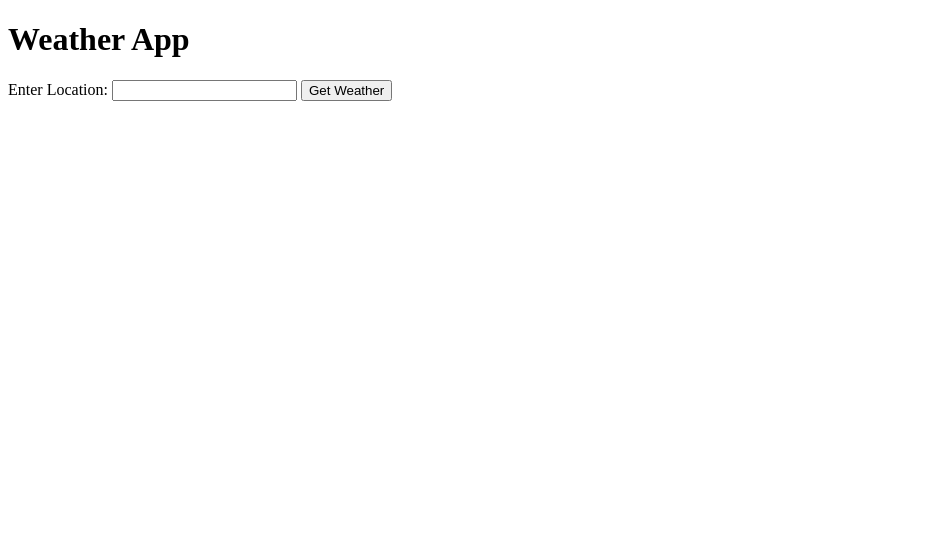
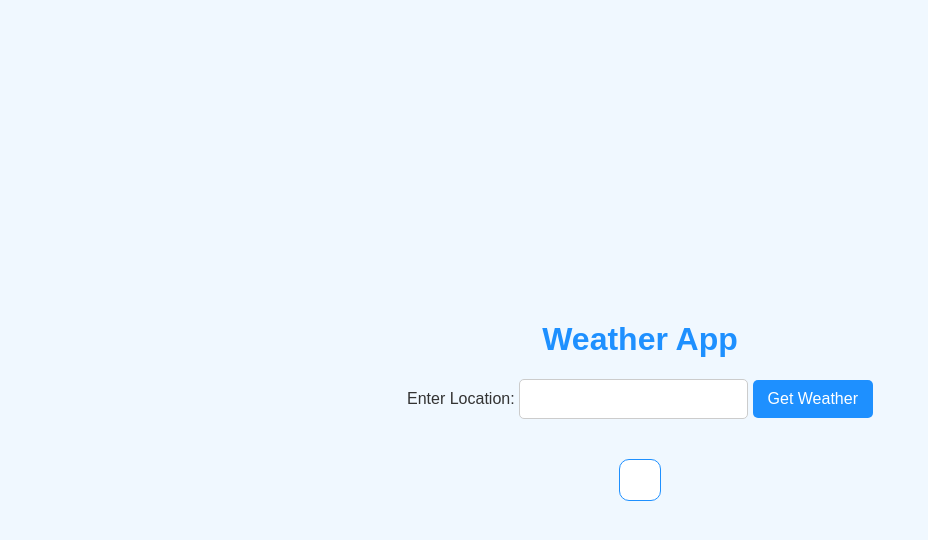
Before and after one commit to GregoireGeoffroy/TOP-WeatherApp, a plain HTML site: page index.html in a window 1280 px wide. Shown: the whole page, without its empty margins (0-928 px from the left). Drawn offline with Linux system fonts and the light colour scheme.

Commit message:
update styles & display on page

```diff
--- a/index.html
+++ b/index.html
@@ -13,7 +13,7 @@
         <input type="text" id="location" name="location" required>
         <button type="submit">Get Weather</button>
     </form>
-
+    <div id="weatherInfo"></div>
     <script src="script.js"></script>
 </body>
 </html>
--- a/script.js
+++ b/script.js
@@ -1,9 +1,9 @@
-// Giphy API key : kuWVJypKKh14TSGyiUpCfnjhUldNPZDN
-
 document.getElementById('weatherForm').addEventListener('submit', function(event) {
     event.preventDefault(); // Prevent the form from submitting the traditional way
 
     const location = document.getElementById('location').value;
+    const weatherInfoDiv = document.getElementById('weatherInfo');
+    weatherInfoDiv.innerHTML = "Fetching weather data..."; // Display a loading message
 
     fetch(`https://weather.visualcrossing.com/VisualCrossingWebServices/rest/services/timeline/${location}?key=KGK3U8EUGUP5LXBAT2NRZJ5LB`, { mode: 'cors' })
         .then(function(response) {
@@ -12,9 +12,14 @@ document.getElementById('weatherForm').addEventListener('submit', function(event
         .then(function(data) {
             const fahrenheitTemp = data.currentConditions.temp;
             const celsiusTemp = ((fahrenheitTemp - 32) * 5) / 9;
-            console.log(`Current temperature in ${location}: ${celsiusTemp.toFixed(2)}°C`);
+            weatherInfoDiv.innerHTML = `
+                <h2>Weather in ${location}</h2>
+                <p>Current temperature: ${celsiusTemp.toFixed(2)}°C</p>
+                <p>Conditions: ${data.currentConditions.conditions}</p>
+            `;
         })
         .catch(function(error) {
+            weatherInfoDiv.innerHTML = `<p>Error fetching the weather data. Please try again.</p>`;
             console.error('Error fetching the weather data:', error);
         });
 });
--- a/styles.css
+++ b/styles.css
@@ -0,0 +1,49 @@
+body {
+    font-family: Arial, sans-serif;
+    background-color: #f0f8ff;
+    color: #333;
+    display: flex;
+    flex-direction: column;
+    align-items: center;
+    justify-content: center;
+    height: 100vh;
+    margin: 0;
+}
+
+h1 {
+    color: #1e90ff;
+}
+
+form {
+    margin-bottom: 20px;
+}
+
+input {
+    padding: 10px;
+    border-radius: 5px;
+    border: 1px solid #ccc;
+    font-size: 16px;
+}
+
+button {
+    padding: 10px 15px;
+    border-radius: 5px;
+    border: none;
+    background-color: #1e90ff;
+    color: white;
+    font-size: 16px;
+    cursor: pointer;
+}
+
+button:hover {
+    background-color: #4682b4;
+}
+
+#weatherInfo {
+    margin-top: 20px;
+    font-size: 18px;
+    padding: 20px;
+    border: 1px solid #1e90ff;
+    border-radius: 10px;
+    background-color: #ffffff;
+}
```
